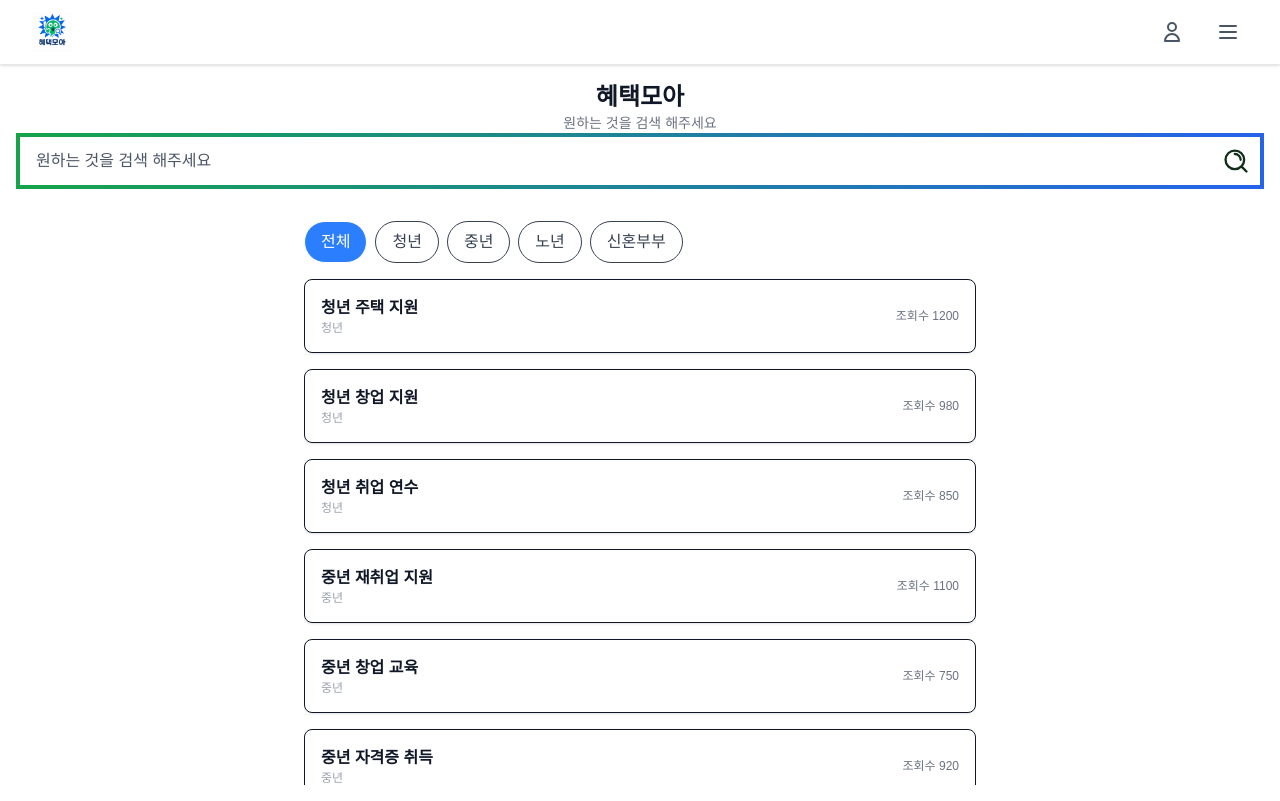
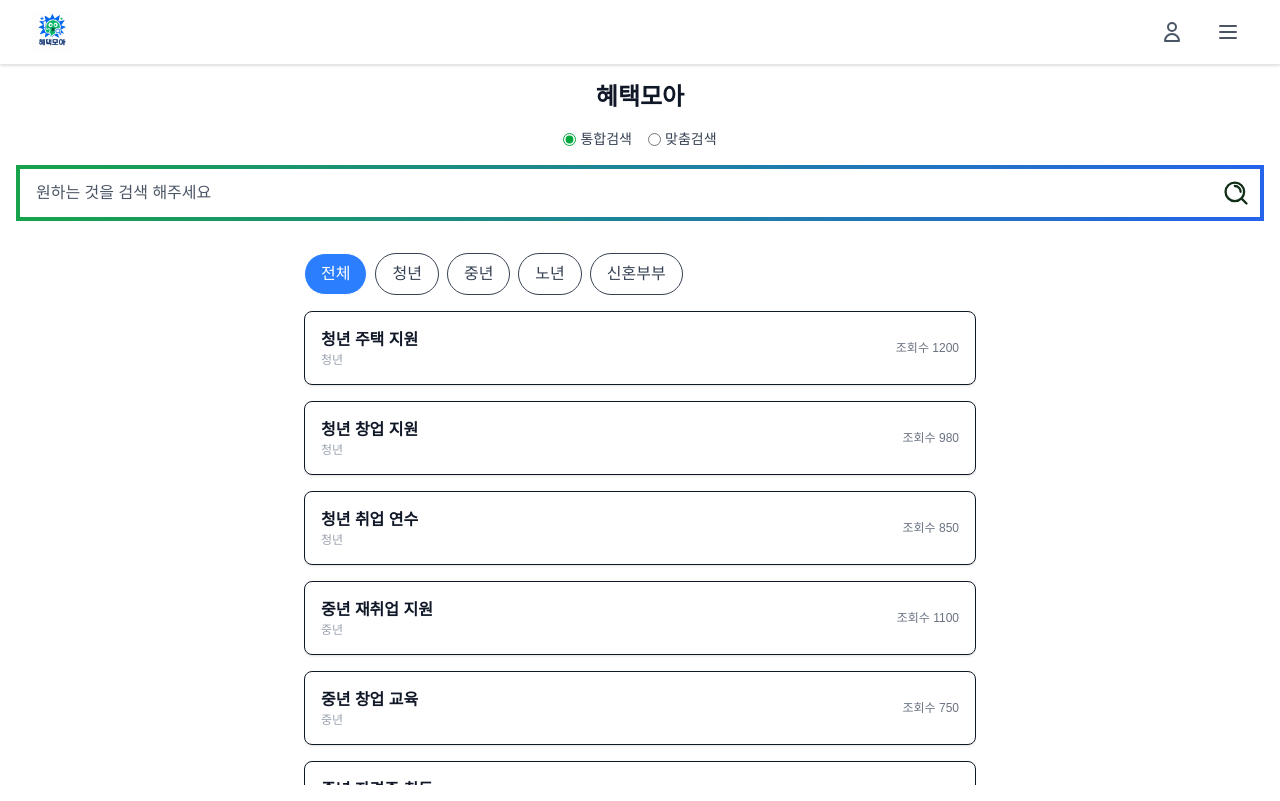
Before and after one commit to jjo-mi/benefit-moa-fe, a Next.js app: page /home in a window 1280 px wide. Built offline with nearby package versions, Linux system fonts and the light colour scheme.

Commit message:
[style] 검색바 위에 검색조건 추가

```diff
--- a/src/app/home/page.tsx
+++ b/src/app/home/page.tsx
@@ -5,7 +5,28 @@ export default function HomePage() {
   return (
     <div className="flex flex-col p-4 items-center justify-center h-[calc(100vh-4rem)]">
       <h1 className="text-2xl font-bold">혜택모아</h1>
-      <h2 className="text-sm text-gray-500">원하는 것을 검색 해주세요</h2>
+      {/* <h2 className="text-sm text-gray-500">원하는 것을 검색 해주세요</h2> */}
+      <div className="flex items-center space-x-4 my-4">
+        <label className="flex items-center space-x-1">
+          <input
+            type="radio"
+            name="searchType"
+            value="all"
+            defaultChecked
+            className="accent-green-600"
+          />
+          <span className="text-gray-700 text-sm">통합검색</span>
+        </label>
+        <label className="flex items-center space-x-1">
+          <input
+            type="radio"
+            name="searchType"
+            value="custom"
+            className="accent-green-600"
+          />
+          <span className="text-gray-700 text-sm">맞춤검색</span>
+        </label>
+      </div>
       <SearchInput />
       <PopularPolicyBoard />
     </div>
```
